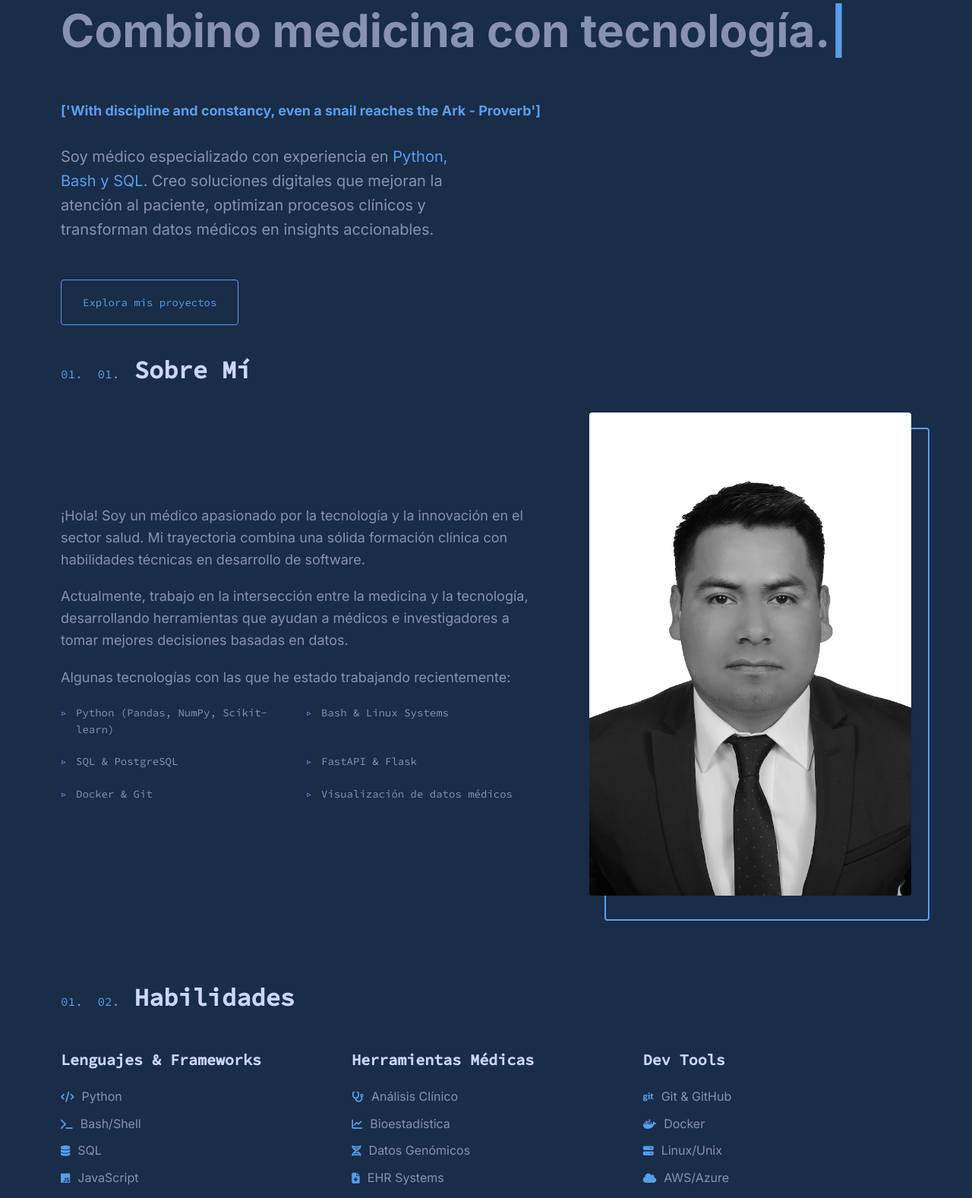
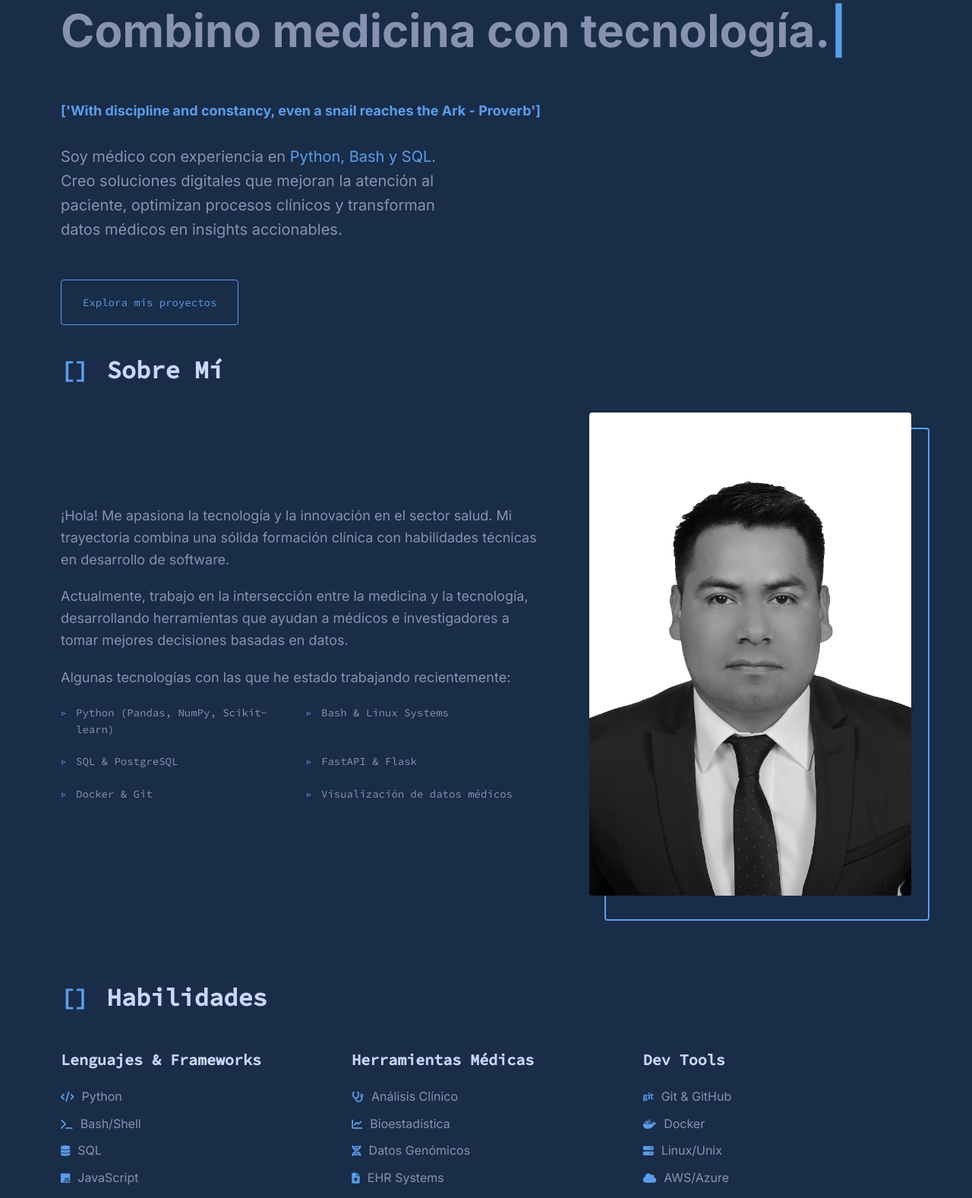
Before and after one commit to DrR7data/portfolio-v1, a Flask app: page / in a window 1280 px wide. Shown: the part 338-1915 px from the top of the page at 76% size. Run offline with Flask 3, Linux system fonts and the light colour scheme.

Commit message:
Edit number section

```diff
--- a/static/style.css
+++ b/static/style.css
@@ -67,11 +67,12 @@
         }
 
         .section-title::before {
-            counter-increment: section;
-            content: "0" counter(section) ".";
-            margin-right: 10px;
+            counter-increment: none;
+            content: "[]" /*counter(section) "."*/;
+            margin-right: 5px;
+             font-size: 30px;
             color: var(--accent-color);
-            font-weight: 400;
+            font-weight: 700;
         }
 
         .section-title h2 {
--- a/templates/index.html
+++ b/templates/index.html
@@ -42,7 +42,7 @@
                  </h4>
                  <br>
                 <p>
-                    Soy médico especializado con experiencia en <span style="color: var(--accent-color)">Python, Bash y SQL</span>.
+                    Soy médico con experiencia en <span style="color: var(--accent-color)">Python, Bash y SQL</span>.
                     Creo soluciones digitales que mejoran la atención al paciente, optimizan procesos clínicos y transforman datos médicos en insights accionables.
                 </p>
                 <a href="#projects" class="btn">Explora mis proyectos</a>
@@ -54,13 +54,13 @@
     <section id="about" class="section">
         <div class="container">
             <div class="section-title">
-                <span>01.</span>
+                <span></span>
                 <h2>Sobre Mí</h2>
             </div>
             <div class="about-content">
                 <div class="about-text">
                     <p>
-                        ¡Hola! Soy un médico apasionado por la tecnología y la innovación en el sector salud.
+                        ¡Hola! Me apasiona la tecnología y la innovación en el sector salud.
                         Mi trayectoria combina una sólida formación clínica con habilidades técnicas en desarrollo de software.
                     </p>
                     <p>
@@ -91,7 +91,7 @@
     <section id="skills" class="section">
         <div class="container">
             <div class="section-title">
-                <span>02.</span>
+                <span></span>
                 <h2>Habilidades</h2>
             </div>
             <div class="skills-container">
@@ -133,7 +133,7 @@
     <section id="projects" class="section">
         <div class="container">
             <div class="section-title">
-                <span>03.</span>
+                <span></span>
                 <h2>Proyectos Destacados</h2>
             </div>
             <div class="projects-grid">
@@ -213,7 +213,7 @@
     <section id="contact" class="section">
         <div class="container">
             <div class="section-title">
-                <span>04.</span>
+                <span></span>
                 <h2>Contacto</h2>
             </div>
             <div class="contact-content">
```
